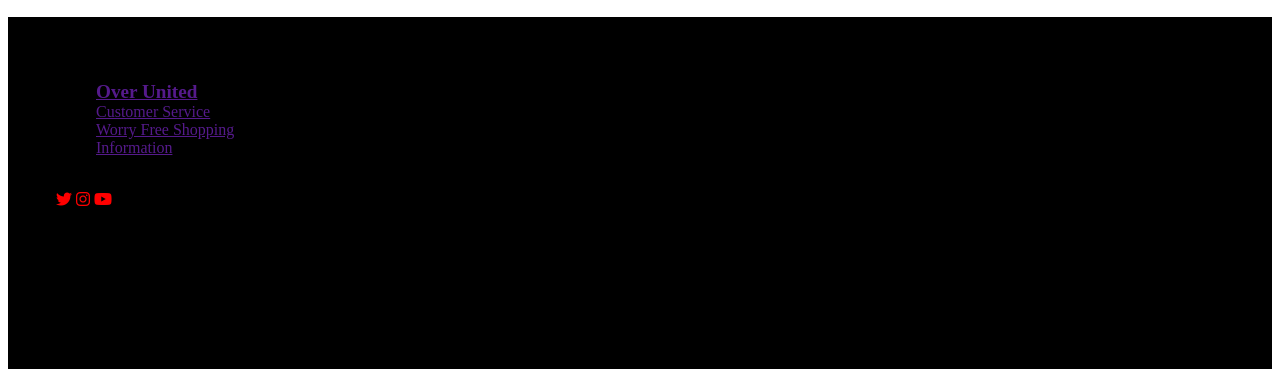
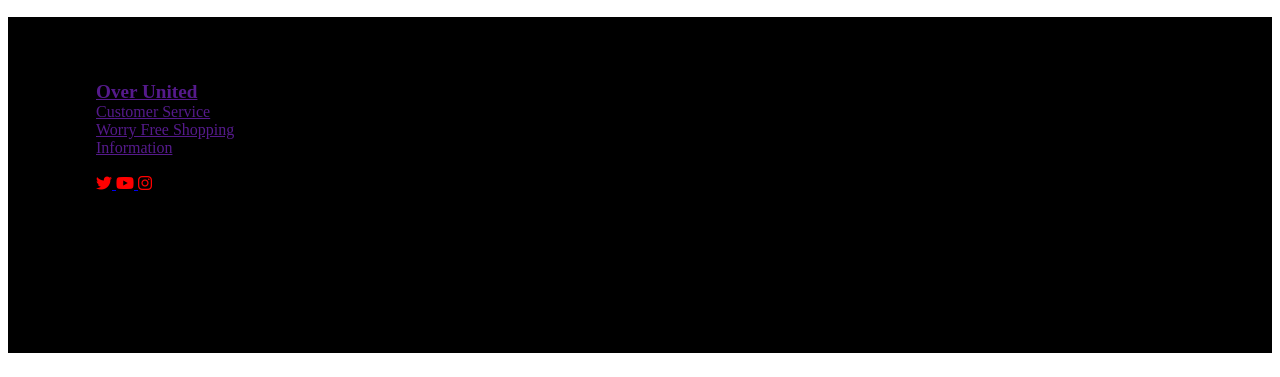
Before and after one commit to jelle-van-puyenbroeck-4gtb/Script, a plain HTML site: page Brandshop/index.html in a window 1280 px wide. Shown: the part 4163-4540 px from the top of the page. Drawn offline with Linux system fonts and the light colour scheme.

Commit message:
update3999

```diff
--- a/Brandshop/index.html
+++ b/Brandshop/index.html
@@ -156,11 +156,13 @@
             <li><a href="">Worry Free Shopping</a></li>
             <li><a href="">Information</a></li>
             <li><a href=""></a></li>
+
+            <a href="https://twitter.com/ManUtd_ID"><i class="fa-brands fa-twitter" style="color: #ff0000;"></i>
+            <a href="https://www.youtube.com/@manutd"><i class="fa-brands fa-youtube" style="color: #ff0000;"></i>
+            <a href="https://www.instagram.com/manchesterunited/"><i class="fa-brands fa-instagram" style="color: #ff0000;"></i>
         </ul>
         <div>
-            <i class="fa-brands fa-twitter" style="color: #ff0000;"></i>
-            <i class="fa-brands fa-instagram" style="color: #ff0000;"></i>
-            <i class="fa-brands fa-youtube" style="color: #ff0000;"></i>
+
         </div>
         <ul></ul>
         <ul></ul>
```
